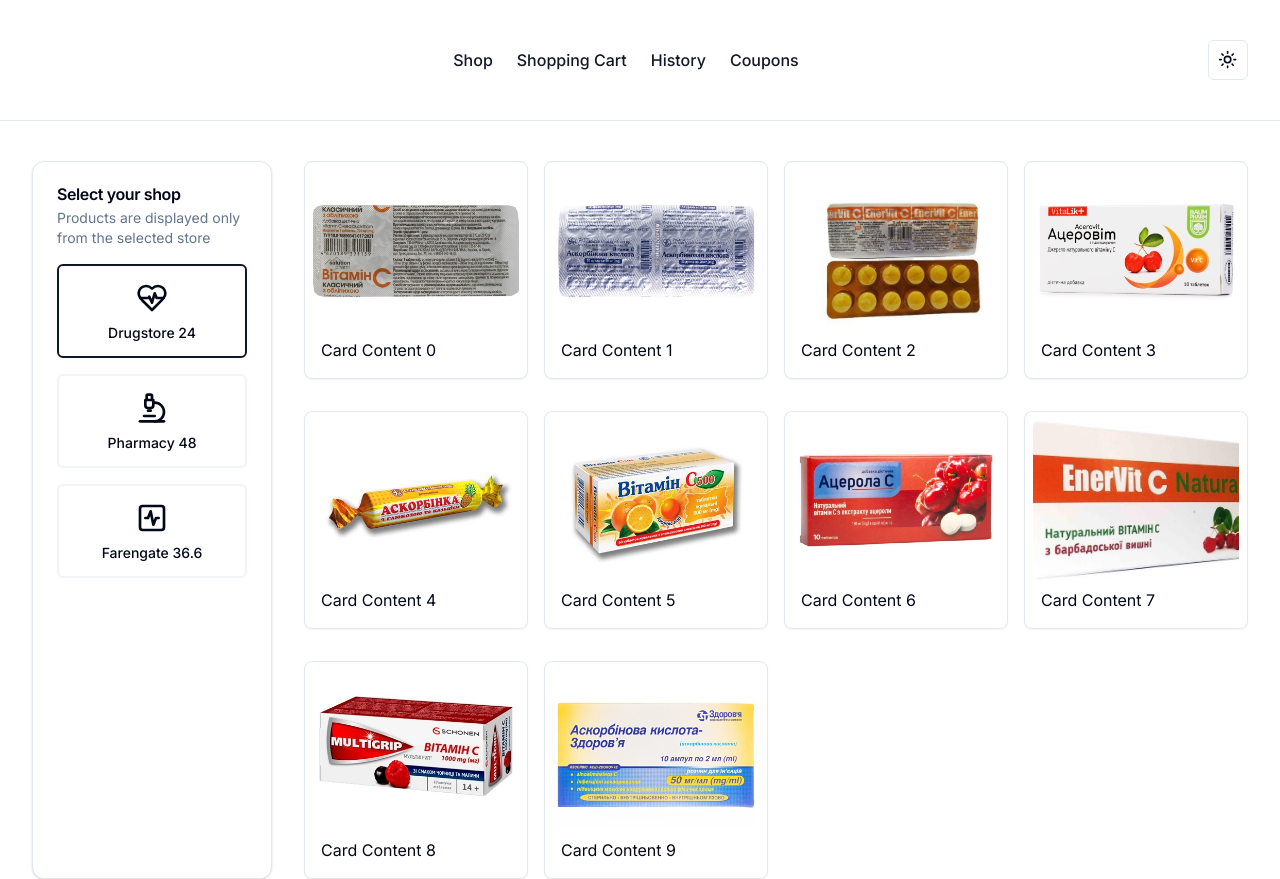
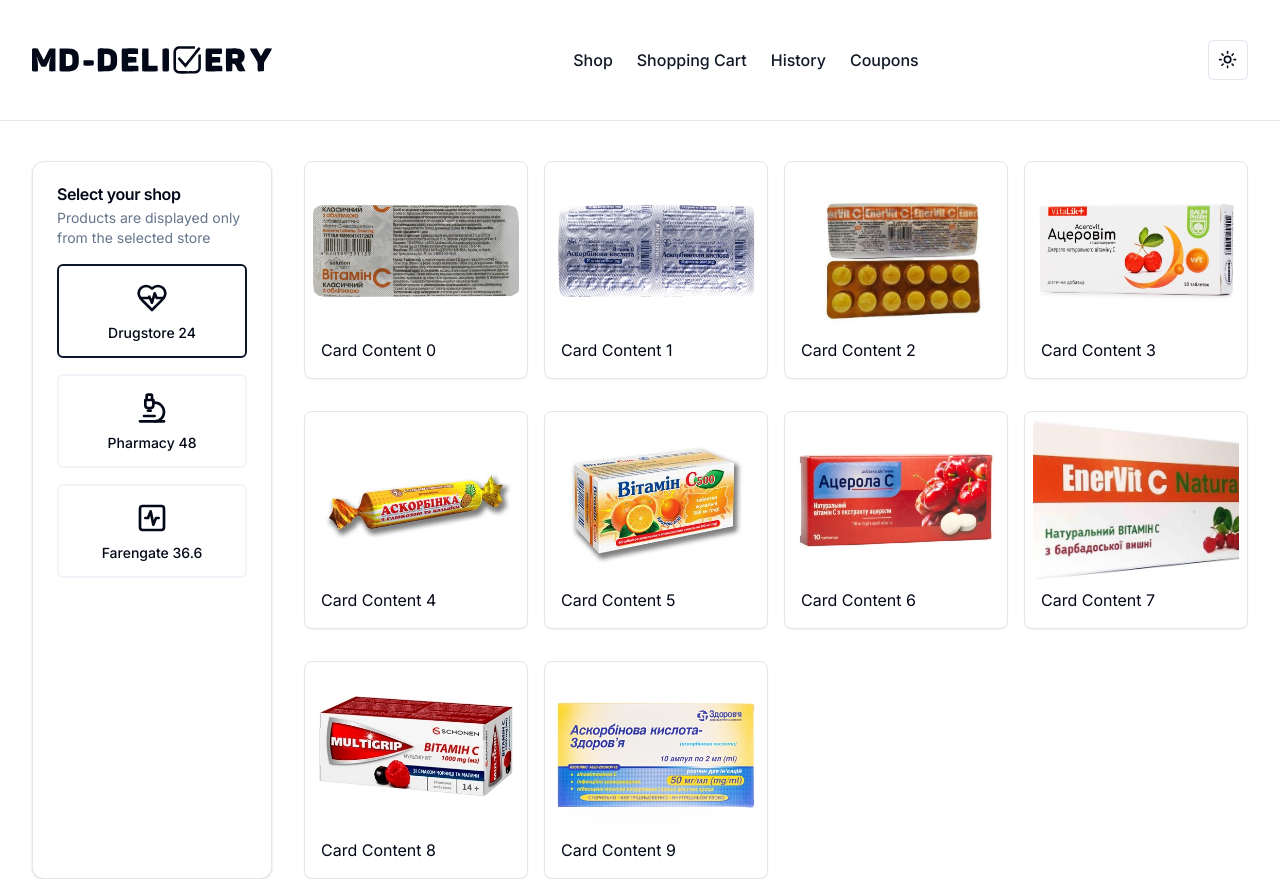
Before and after one commit to djbob2000/md-shop-frontend, a Next.js app: page / in a window 1280 px wide. Built offline with nearby package versions, Linux system fonts and the light colour scheme.

Commit message:
check build

```diff
--- a/src/components/header/header.jsx
+++ b/src/components/header/header.jsx
@@ -1,6 +1,6 @@
 import Link from "./Link";
 import headerNavLinks from "@/data/headerNavLinks";
-// import Logo from "@/assets/icons/logo.svg";
+import Logo from "@/assets/icons/logo.svg";
 import { ModeToggle } from "@/components/header/dark-mode-toggle";
 
 export function Header() {
@@ -9,7 +9,7 @@
       <div>
         <Link href="/">
           <div className="mr-3 dark:text-white">
-            {/* <Logo alt="logo" width={240} height={40} /> */}
+            <Logo width={240} height={40} />
           </div>
         </Link>
       </div>
```
